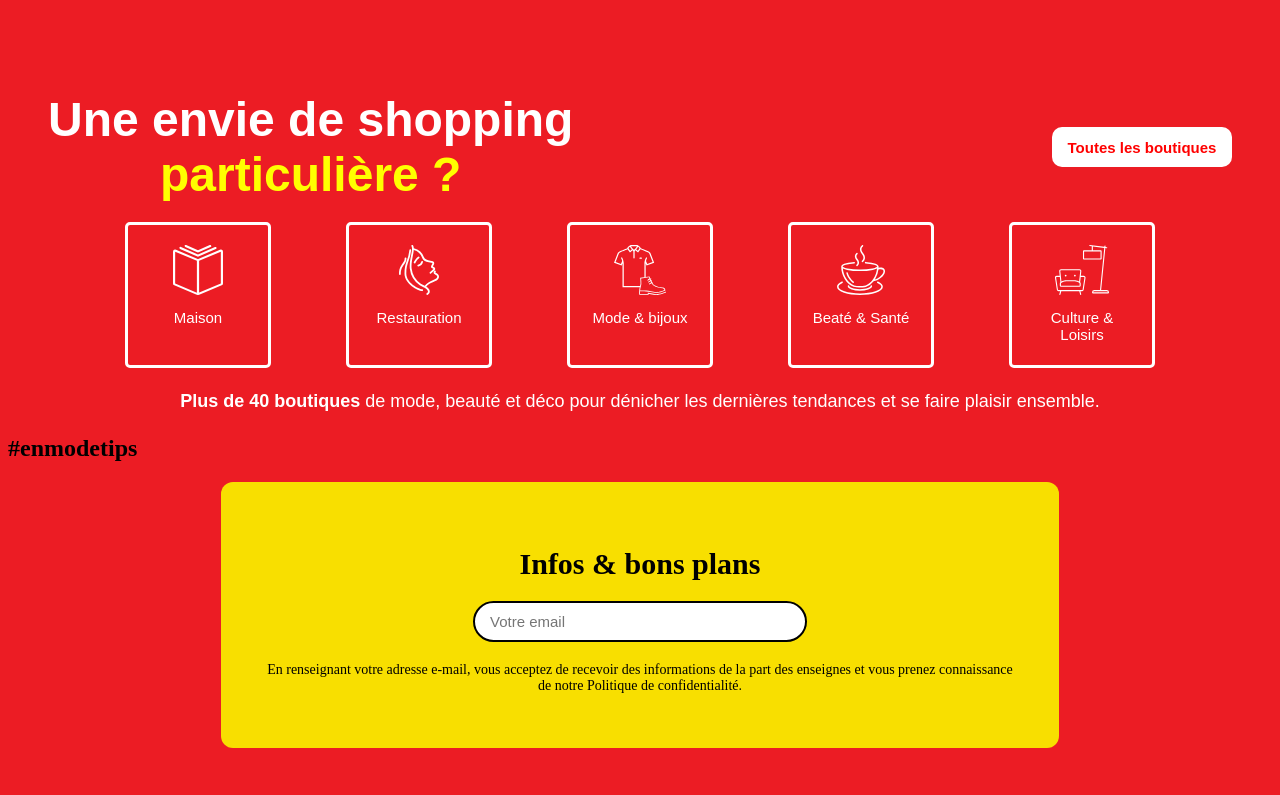
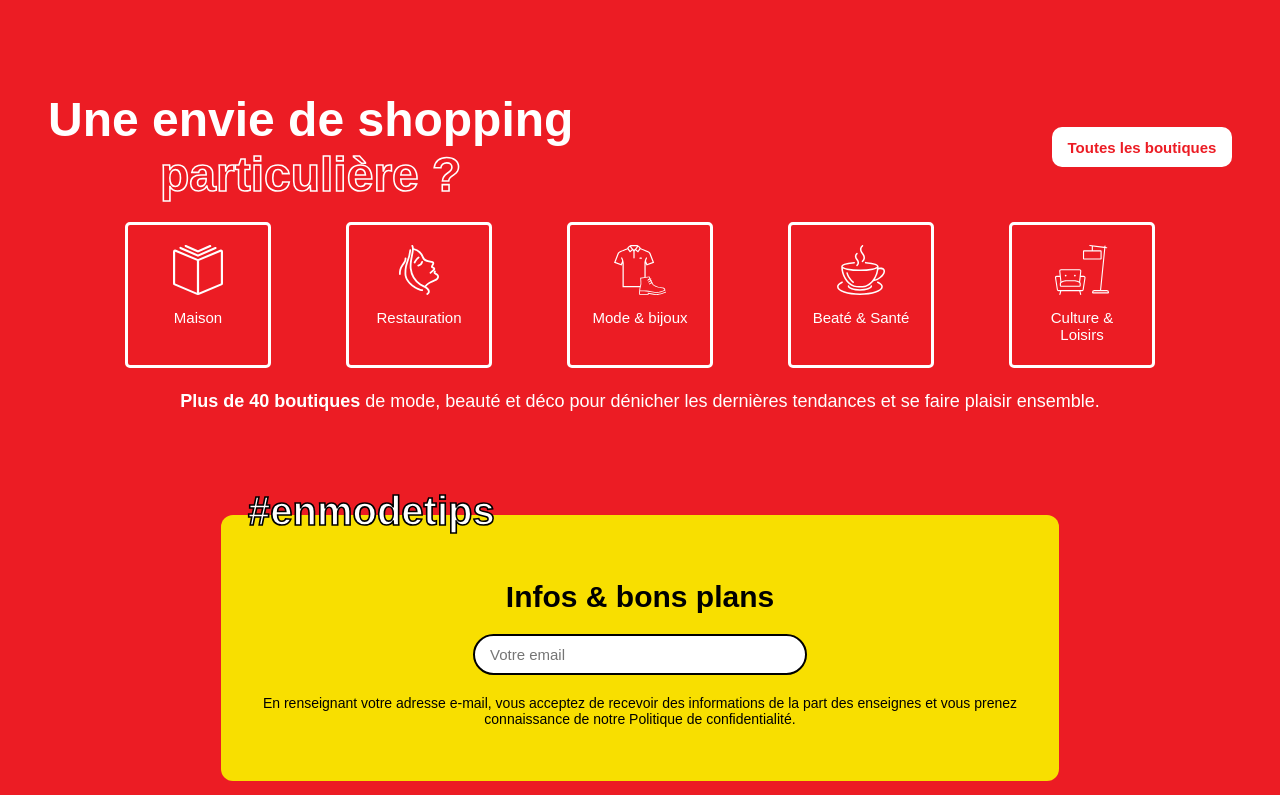
Before and after one commit to GallusPrime/Projet_Web_L2_2024, a website built with Vite: page index.html in a window 1280 px wide. Shown: the part 1920-2715 px from the top of the page. Built offline with nearby package versions, Linux system fonts and the light colour scheme; files whose address does not match are found by name.

Commit message:
enmodetips fait et particulière mis en transparent

```diff
--- a/index.html
+++ b/index.html
@@ -2,7 +2,7 @@
 <html lang="en">
 <head>
   <meta charset="UTF-8" />
-  <!--<link rel="icon" type="image/svg+xml" href="/webstorm-icon-logo.svg" />-->
+  <link rel="icon" type="image/svg+xml" href="/public/Icon%20feather-search.svg">
   <meta name="viewport" content="width=device-width, initial-scale=1.0" />
   <title>Googoo gfezf</title>
   <link rel="stylesheet" href="/public/style.css">
@@ -205,7 +205,7 @@
     </span>
       </div>
     </section>
-    <h2 id="jaunetitre">#enmodetips</h2>
+    <h2 class="jaunetitre" id="jaunetitre">#enmodetips</h2>
 
     <section class="boitejaune">
       <h2>Infos & bons plans</h2>
--- a/public/style.css
+++ b/public/style.css
@@ -128,8 +128,6 @@ div {
     justify-content: center;
     align-items: center;
     width: 100%; /* Prend toute la largeur de l'écran */
-
-
 }
 
 .slider-container {
@@ -137,7 +135,6 @@ div {
     flex-direction: row;
     width: 100%;
     gap: 20px;
-
 }
 
 .images_listes {
@@ -146,8 +143,6 @@ div {
     width: 100%;
     height: 600px;
     overflow: hidden;
-
-
 }
 
 .sliderImg {
@@ -159,7 +154,6 @@ div {
     scrollbar-width: none;
     box-shadow: 0 24px 48px -12px hsla(0, 0%, 0%, 0.25);
     gap: 20px;
-
 }
 
 .sliderImg img {
@@ -168,9 +162,7 @@ div {
     object-fit: contain;
     scroll-snap-align: start;
     border-radius: 10px;
-
 }
-
 
 .points {
     display: flex;
@@ -377,13 +369,26 @@ footer {
 /*bar fix fin*/
 
 /*boitejaune*/
+.jaunetitre{
+    position: absolute;
+    font-size: 2.5rem;
+    color: white;
+    font-family: "AlbertSans-BoldItalic", sans-serif;
+    -webkit-text-stroke-width: 0.1rem;
+    -webkit-text-stroke-color: black;
+    margin-left: 15rem;
+    margin-top: 3.5rem;
+}
+
 .boitejaune {
+    font-family: "AlbertSans-Bold", sans-serif;
     background-color: #F8DF00;
     border-radius: 12px;
     padding: 40px;
     width: 60%;
     margin: 0 auto;
     text-align: center;
+    margin-top: 100px;
 }
 
 .boitejaune h2 {
@@ -446,7 +451,7 @@ footer {
 }
 
 .carres_transparent div:hover{
-    background-color: red;
+    background-color: #EC1C24;
     transition: 0.5s ease-out;
     transform: translate(0px, -5px);
 }
@@ -469,15 +474,16 @@ footer {
 }
 
 .shopping-text .highlight {
-    color: yellow;
+    color: transparent;
+    -webkit-text-stroke-width: 0.1rem;
+    -webkit-text-stroke-color: white;
 }
-
 
 .all-shops-button button {
     background-color: white;
     width: 180px;
     height: 40px;
-    color: red;
+    color: #EC1C24;
     border: none;
     border-radius: 10px;
     padding: 5px 10px;
```
